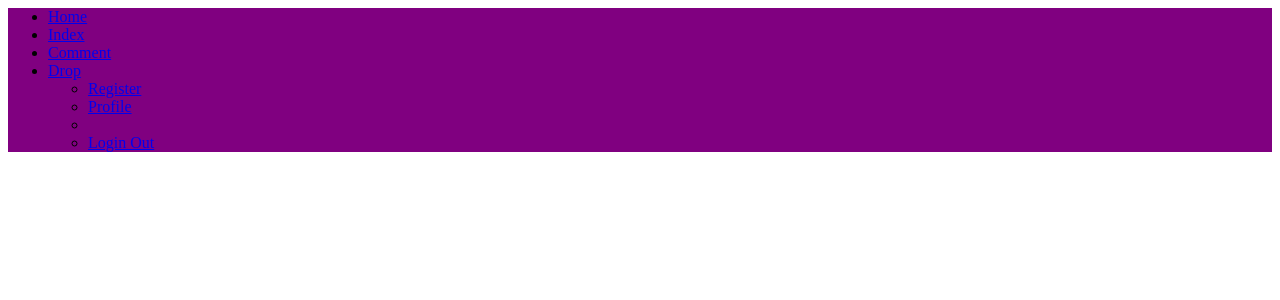
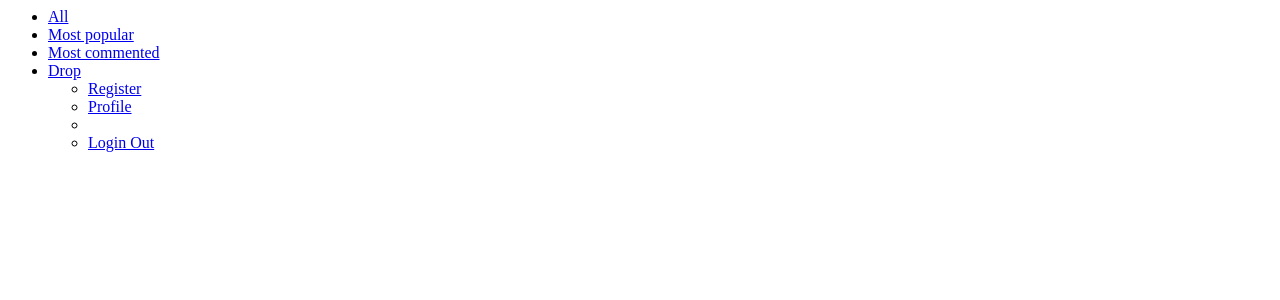
Before and after one commit to dajiyuanzi/Team31, a PHP site: page /public/nav.php in a window 1280 px wide. Shown: the top 300 px of the page. Run offline with PHP 8.4, Linux system fonts and the light colour scheme.

Commit message:
passing arguments for comment and popular page
making the site contextually aware, todo: create procedure in database
for getting popular and most commented

```diff
--- a/assets/css/style.css
+++ b/assets/css/style.css
@@ -1,5 +1,5 @@
 .navbg{
-  background:	purple;
+  background:	white;
   opacity: 1;
 }
 
@@ -8,3 +8,7 @@
   padding: 10px;
   margin: 0;
 }
+
+.title {
+  text-align: center;
+}
--- a/public/nav.php
+++ b/public/nav.php
@@ -3,15 +3,67 @@
 <div class="row-fluid">
 	<div class="span12">
 		<ul class="nav nav-tabs navbg">
-			<li class="active">
+			<!--<li class="active">
 				<a href="login.php">Home</a>
 			</li>
 			<li>
 				<a href="index.php">Index</a>
-			</li>
-			<li class="disabled">
-				<a href="comment">Comment</a>
-			</li>
+			</li>-->
+			<?php
+
+
+			  $page = "";
+
+			  if (isset($_GET['page']))
+			  {
+			    if ($_GET['page'] != "")
+			    {
+			      $page = $_GET['page'];
+			    }
+			  }
+
+
+				if ($page == "popular") {
+					echo
+					'<li class="disabled">
+						<a href="index.php">All</a>
+					</li>
+					<li class="active">
+						<a href="index.php?page=popular">Most popular</a>
+					</li>
+					<li class="disabled">
+						<a href="index.php?page=comment">Most commented</a>
+					</li>';
+				} elseif ($page == "comment") {
+					echo
+					'<li class="disabled">
+						<a href="index.php">All</a>
+					</li>
+					<li class="disabled">
+						<a href="index.php?page=popular">Most popular</a>
+					</li>
+					<li class="active">
+						<a href="index.php?page=comment">Most commented</a>
+					</li>';
+				} else {
+					echo
+					'<li class="active">
+						<a href="index.php">All</a>
+					</li>
+					<li class="disabled">
+						<a href="index.php?page=popular">Most popular</a>
+					</li>
+					<li class="disabled">
+						<a href="index.php?page=comment">Most commented</a>
+					</li>';
+				}
+
+
+
+
+
+			?>
+
 			<li class="dropdown pull-right">
 				<a href="#" data-toggle="dropdown" class="dropdown-toggle">Drop<strong class="caret"></strong></a>
 				<ul class="dropdown-menu">
```
Also changed, not shown: frontend/index.php (+6 -5 lines), frontend/topics.php (+14 -1 lines), backend/logout.php (line endings or trailing spaces).
